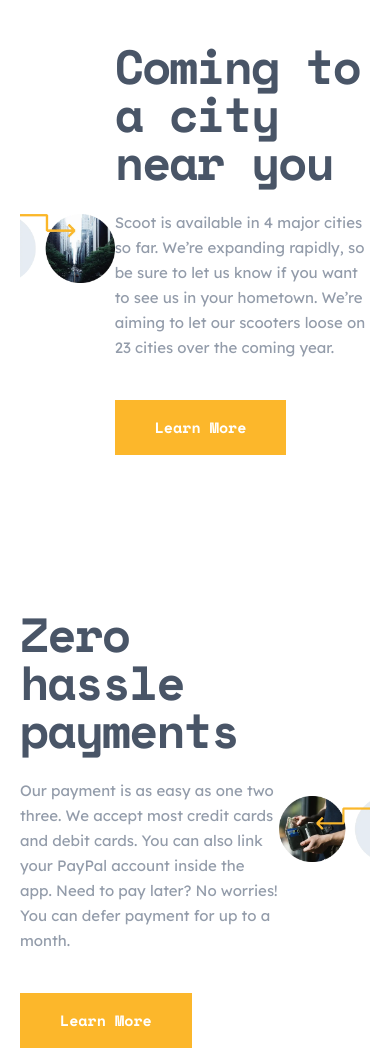
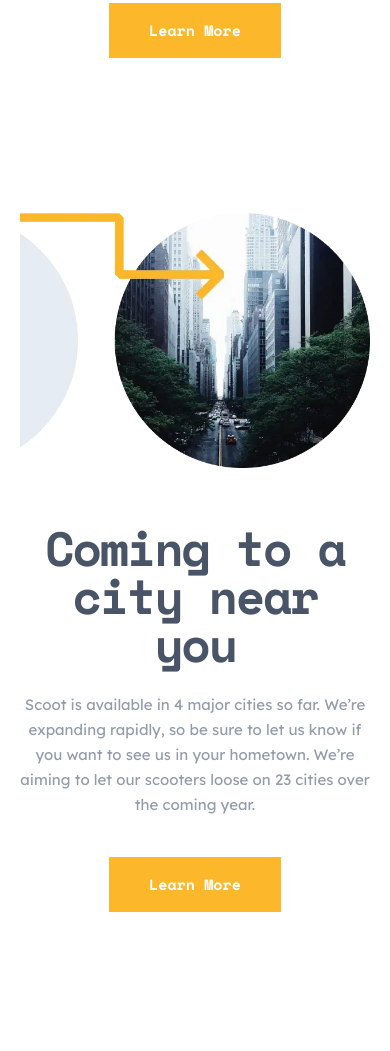
Before and after one commit to RakhimovSh/scoot, a plain HTML site: page index.html in a window 390 px wide. Shown: the part 2525-3576 px from the top of the page. Drawn offline with Linux system fonts and the light colour scheme; a script that the page names is missing.

Commit message:
finished home page

```diff
--- a/index.html
+++ b/index.html
@@ -114,13 +114,13 @@
                         <picture>
                             <source
                             type="image/webp"
-                            srcset="./img/zero-hassle-payments.webp 1x, ./img/zero-hassle-payments2@.webp 2x"
+                            srcset="./img/zero-hassle-payments.webp 1x, ./img/zero-hassle-payments@2.webp 2x"
                             />
                             <source
                             type="image/png"
                             srcset="./img/zero-hassle-payments.png 1x, ./img/zero-hassle-payments@2.png 2x"
                             />
-                            <img class="conveniences__img" src="./img/zero-hassle-payments.png" alt="" srcset="./img/zero-hassle-payments.png 1x, ./img/zero-hassle-payments@2.png 2x" width="990" height="445">
+                            <img class="conveniences__img" src="./img/zero-hassle-payments.png" alt="" srcset="./img/zero-hassle-payments.png 1x, ./img/zero-hassle-payments@2.png 2x" width="995" height="445">
                         </picture>
                     </li>
                 </ul>
--- a/scss/all-blocks/_conveniences.scss
+++ b/scss/all-blocks/_conveniences.scss
@@ -1,6 +1,6 @@
 .conveniences {
     padding-top: 100px;
-    margin-bottom: 329px;
+    padding-bottom: 329px;
     &__list {
         margin: 0;
         padding: 0;
@@ -47,3 +47,39 @@
         flex-direction: row-reverse;
     }
 }
+@media only screen and (max-width: 1040px) {
+    .conveniences {
+        padding-bottom: 104px;
+        &__item:nth-child(even) {
+            flex-direction: column-reverse;
+        }
+        &__inner {
+            display: flex;
+            flex-direction: column;
+            align-items: center;
+        }
+        &__item {
+            flex-direction: column-reverse;
+        }
+        &__title {
+            margin-top: 56px;
+            text-align: center;
+        }
+        &__disc {
+            text-align: center;
+        }
+
+    }
+}
+@media only screen and (max-width: 375px) {
+    .conveniences {
+        &__title {
+            font-size: 32px;
+            line-height: 32px;
+        }
+        &__disc {
+            font-size: 15px;
+            line-height: 25px;
+        }
+    }
+}
```
Also changed, not shown: css/main.min.css, 1 other file.
